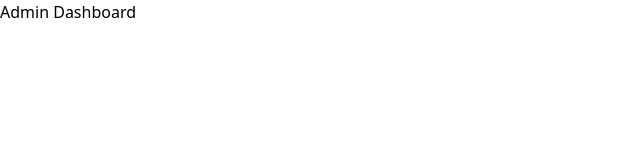
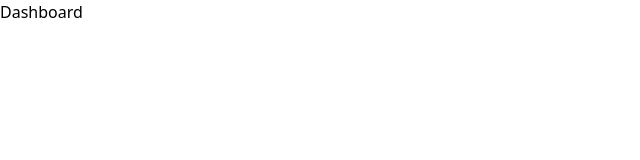
Before and after one commit to ThaminduNethmina/admin-dashboard, a React (Vite) app: page / in a window 1280 px wide. Shown: the top 160 px of the page, without its empty margins (0-640 px from the left). Built offline with nearby package versions, Linux system fonts and the light colour scheme.

Commit message:
chore: Add react-router-dom to package dependencies and implement basic routing in App.jsx and Layout.jsx

```diff
--- a/package.json
+++ b/package.json
@@ -11,7 +11,8 @@
   },
   "dependencies": {
     "react": "^18.3.1",
-    "react-dom": "^18.3.1"
+    "react-dom": "^18.3.1",
+    "react-router-dom": "^6.24.0"
   },
   "devDependencies": {
     "@types/react": "^18.3.3",
--- a/src/App.jsx
+++ b/src/App.jsx
@@ -1,9 +1,16 @@
+import Layout from "./components/shared/Layout";
+import { BrowserRouter as Router, Routes, Route } from "react-router-dom";
 
 function App() {
-
   return (
     <>
-      <h1>Admin Dashboard</h1>
+      <Router>
+        <Routes>
+          <Route path="/" element={<Layout />}>
+            <Route path="/" element={<h1>Dashboard</h1>} />
+          </Route>
+        </Routes>
+      </Router>
     </>
   )
 }
--- /dev/null
+++ b/src/components/shared/Layout.jsx
@@ -0,0 +1,15 @@
+import { Outlet } from "react-router-dom";
+
+function Layout() {
+    return (
+        <div>
+            {/* <Sidebar /> */}
+            {/* <Header /> */}
+            <main>
+                <Outlet />
+            </main>
+        </div>
+    )
+}
+
+export default Layout
```
Also changed, not shown: 1 other file (tests, documents, lock files or other folders).
